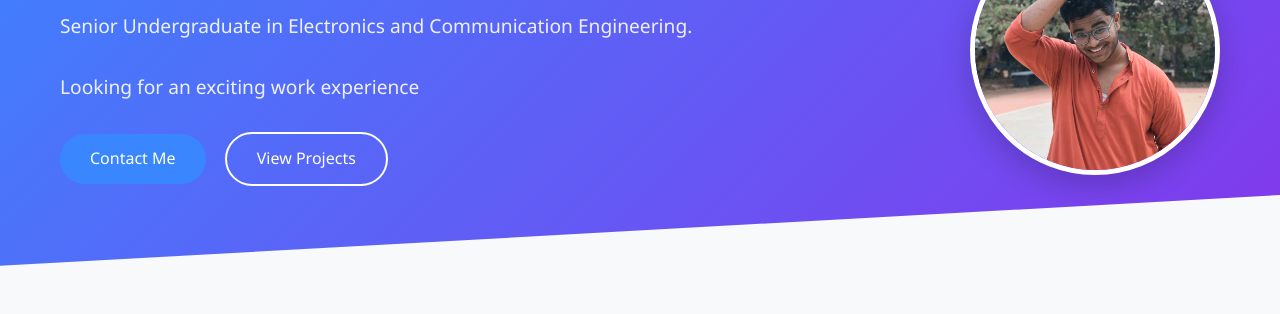
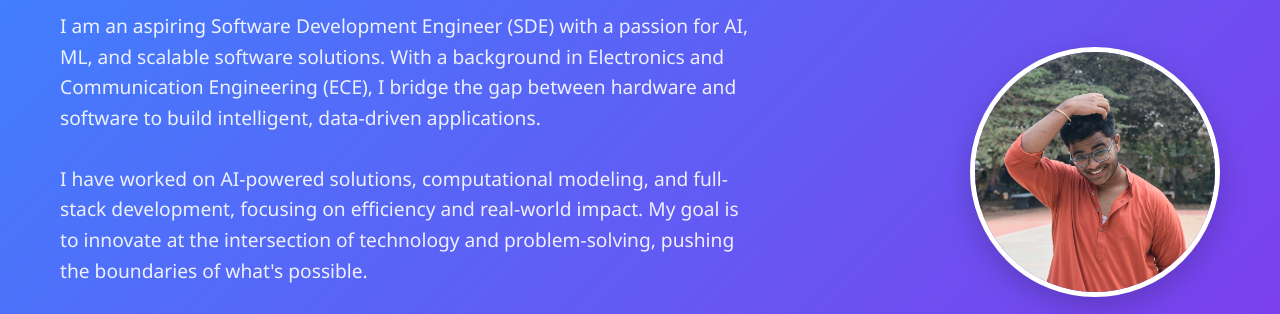
Before and after one commit to RishyendraRamakuri/Portfolio, a plain HTML site: page index.html in a window 1280 px wide. Shown: the part 206-520 px from the top of the page. Drawn offline with Linux system fonts and the light colour scheme.

Commit message:
Update index.html

```diff
--- a/index.html
+++ b/index.html
@@ -605,8 +605,9 @@
     <div class="container hero">
       <div class="hero-text">
         <h1>Ramakuri Rishyendra</h1>
-        <p>Senior Undergraduate in Electronics and Communication Engineering. </p>
-        <p> Looking for an exciting work experience</p>
+        <p>I am an aspiring Software Development Engineer (SDE) with a passion for AI, ML, and scalable software solutions. With a background in Electronics and Communication Engineering (ECE), I bridge the gap between hardware and software to build intelligent, data-driven applications.</p>
+        <p>I have worked on AI-powered solutions, computational modeling, and full-stack development, focusing on efficiency and real-world impact. My goal is to innovate at the intersection of technology and problem-solving, pushing the boundaries of what's possible.</p>
+        <p>🚀 Passionate about AI | Problem Solver | Tech Enthusiast </p>
         <a href="#contact" class="btn">Contact Me</a>
         <a href="#projects" class="btn secondary">View Projects</a>
       </div>
```
